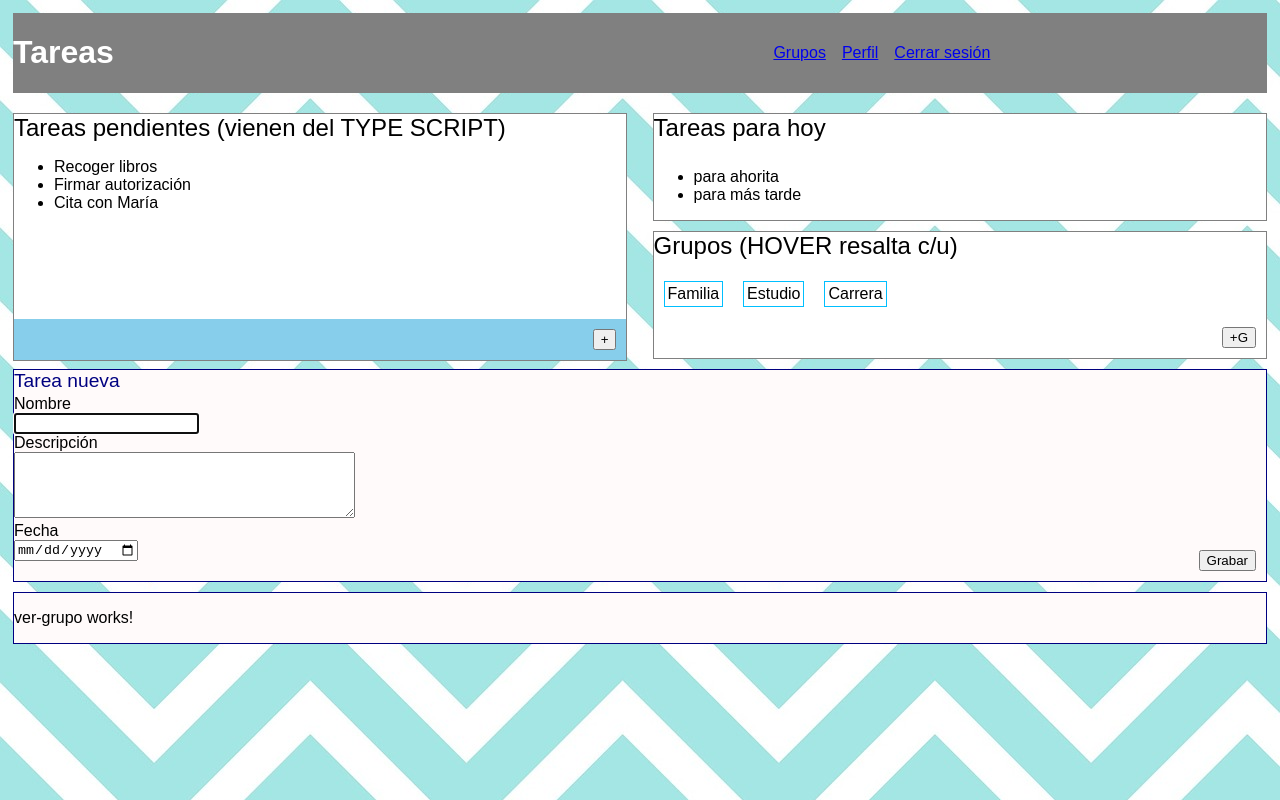
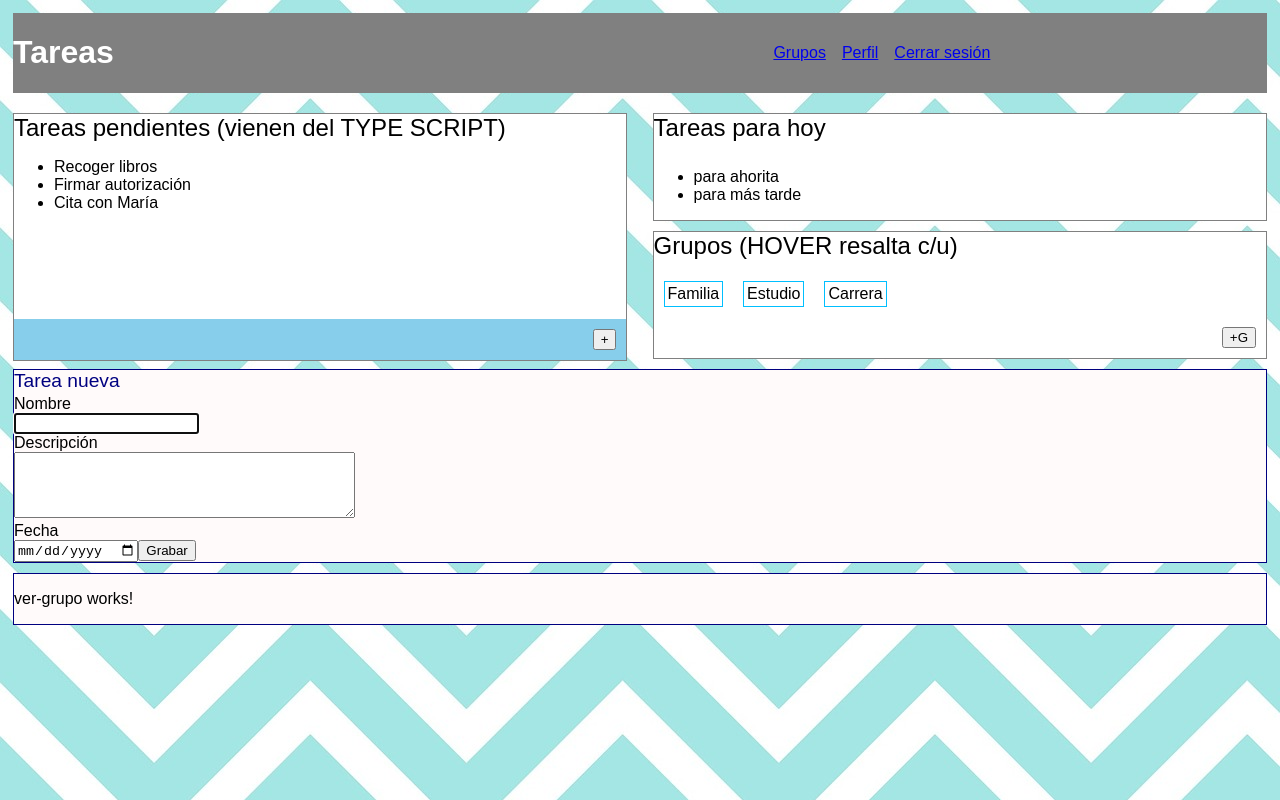
Before and after one commit to mpaulaacosta/nextu-angular2-ejercicio-componentes-y-directivas, an Angular app in the folder tareas/: page / in a window 1280 px wide. Built offline with nearby package versions, Linux system fonts and the light colour scheme.

Commit message:
input type="button" -> button

```diff
--- a/tareas/src/app/i-tareas-grupos/i-tareas-grupos.component.html
+++ b/tareas/src/app/i-tareas-grupos/i-tareas-grupos.component.html
@@ -13,7 +13,7 @@
   </div>
 
   <div class="pie-i-tareas-grupos">
-    <input type="submit" name="adicionarGrupo" value="+G">
+    <button type="button" name="adicionarGrupo">+G</button>
   </div>
 
 </div>
--- a/tareas/src/app/i-tareas-pendientes/i-tareas-pendientes.component.html
+++ b/tareas/src/app/i-tareas-pendientes/i-tareas-pendientes.component.html
@@ -15,7 +15,7 @@
   </div>
 
   <div class="pie-i-tareas-pendientes">
-    <input type="submit" name="adicionar" value="+">
+    <button type="button" name="adicionar">+</button>
   </div>
 
 </div>
--- a/tareas/src/styles.css
+++ b/tareas/src/styles.css
@@ -10,7 +10,7 @@ body {
   height: 1.6em;
 }
 
-input[type="submit"] {
+button {
   margin: 10px;
   float: right;
 }
```
